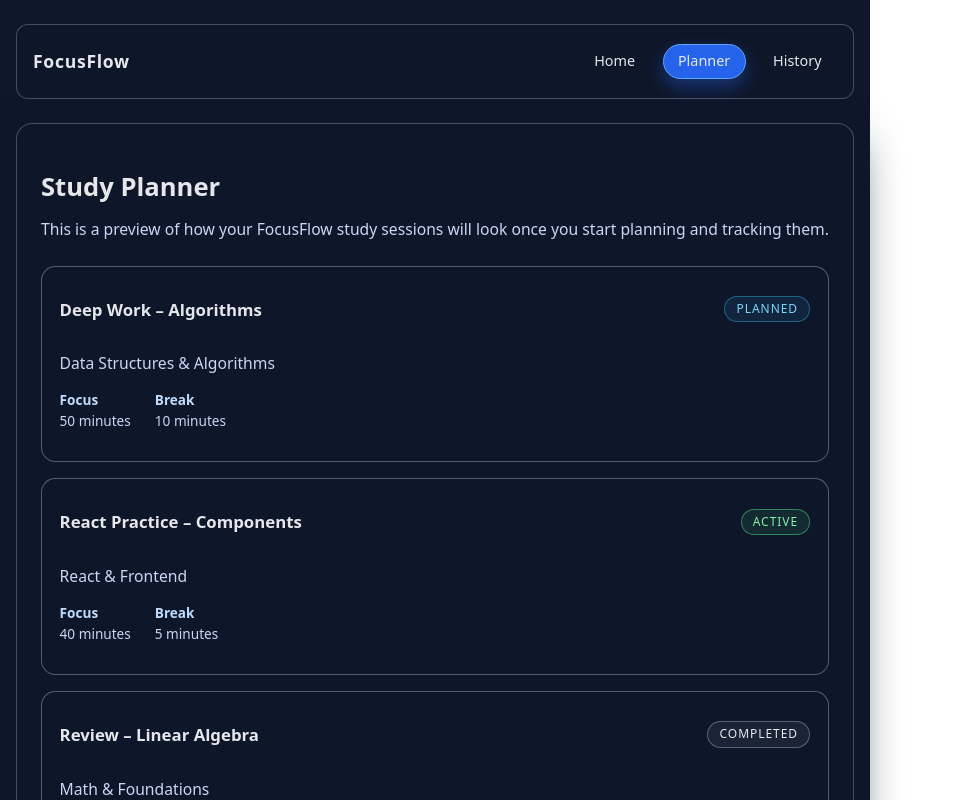
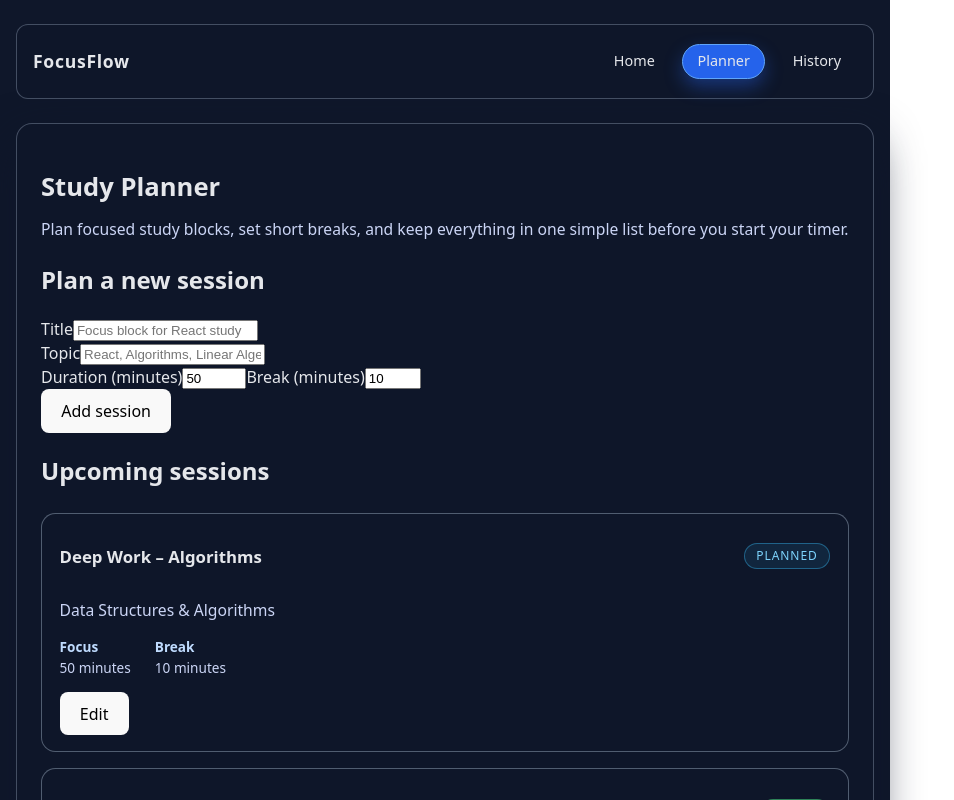
Before and after one commit to deryakendircikahraman/focusflow, a React (Vite) app: page /planner in a window 1280 px wide. Shown: the top 800 px of the page, without its empty margins (0-954 px from the left). Built offline with nearby package versions, Linux system fonts and the light colour scheme.

Commit message:
connect session components to PlannerPage

```diff
--- a/src/pages/PlannerPage.jsx
+++ b/src/pages/PlannerPage.jsx
@@ -1,4 +1,8 @@
-const sampleSessions = [
+import { useState } from 'react'
+import SessionForm from '../features/sessions/SessionForm.jsx'
+import SessionList from '../features/sessions/SessionList.jsx'
+
+const initialSessions = [
   {
     id: 'sess-1',
     title: 'Deep Work – Algorithms',
@@ -29,35 +33,24 @@ const sampleSessions = [
 ]
 
 function PlannerPage() {
+  const [sessions, setSessions] = useState(initialSessions)
+
+  function handleAddSession(newSession) {
+    setSessions((currentSessions) => [newSession, ...currentSessions])
+  }
+
   return (
     <section>
       <h1>Study Planner</h1>
       <p>
-        This is a preview of how your FocusFlow study sessions will look once you start planning and
-        tracking them.
+        Plan focused study blocks, set short breaks, and keep everything in one simple list before
+        you start your timer.
       </p>
 
-      <div className="planner-list">
-        {sampleSessions.map((session) => (
-          <article key={session.id} className="planner-card">
-            <header className="planner-card__header">
-              <h2>{session.title}</h2>
-              <span className={`badge badge--${session.status}`}>{session.status}</span>
-            </header>
-            <p className="planner-card__topic">{session.topic}</p>
-            <dl className="planner-card__meta">
-              <div>
-                <dt>Focus</dt>
-                <dd>{session.duration} minutes</dd>
-              </div>
-              <div>
-                <dt>Break</dt>
-                <dd>{session.breakDuration} minutes</dd>
-              </div>
-            </dl>
-          </article>
-        ))}
-      </div>
+      <SessionForm onSubmit={handleAddSession} />
+
+      <h2>Upcoming sessions</h2>
+      <SessionList sessions={sessions} />
     </section>
   )
 }
```
